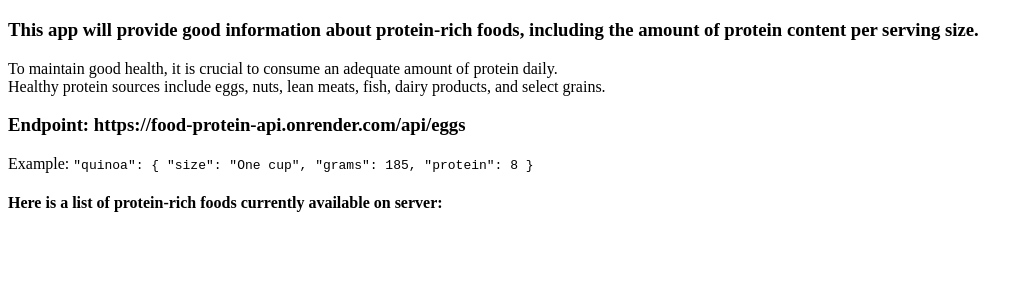
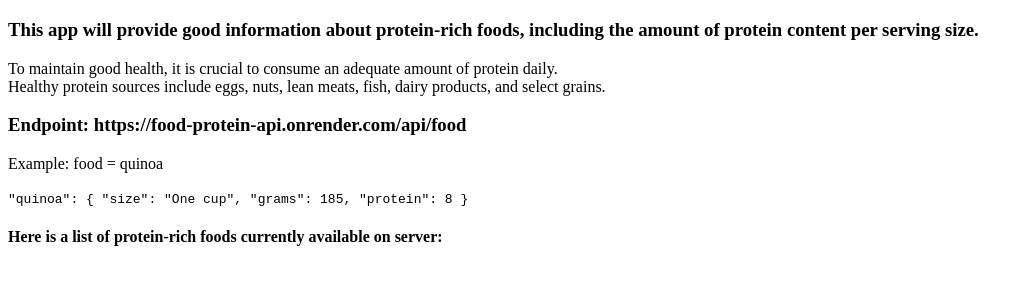
Before and after one commit to wabrodom/food-protein-api, a website: page public/index.html in a window 1280 px wide. Shown: the part 61-346 px from the top of the page, without its empty margins (0-1033 px from the left). Drawn offline with Linux system fonts and the light colour scheme; no server answers.

Commit message:
updated example that demonstrates how to use the API

```diff
--- a/public/index.html
+++ b/public/index.html
@@ -12,9 +12,9 @@
       Healthy protein sources
       include eggs, nuts, lean meats, fish, dairy products, and select grains.
     </p>
-    <h3>Endpoint: https://food-protein-api.onrender.com/api/eggs</h4>
+    <h3>Endpoint: https://food-protein-api.onrender.com/api/food</h4>
 
-    <span>Example:</span>
+    <p>Example: food = quinoa</p>
     <code> "quinoa": { "size": "One cup", "grams": 185, "protein": 8 } </code>
 
       <h4>Here is a list of protein-rich foods currently available on server:</h4>
```
